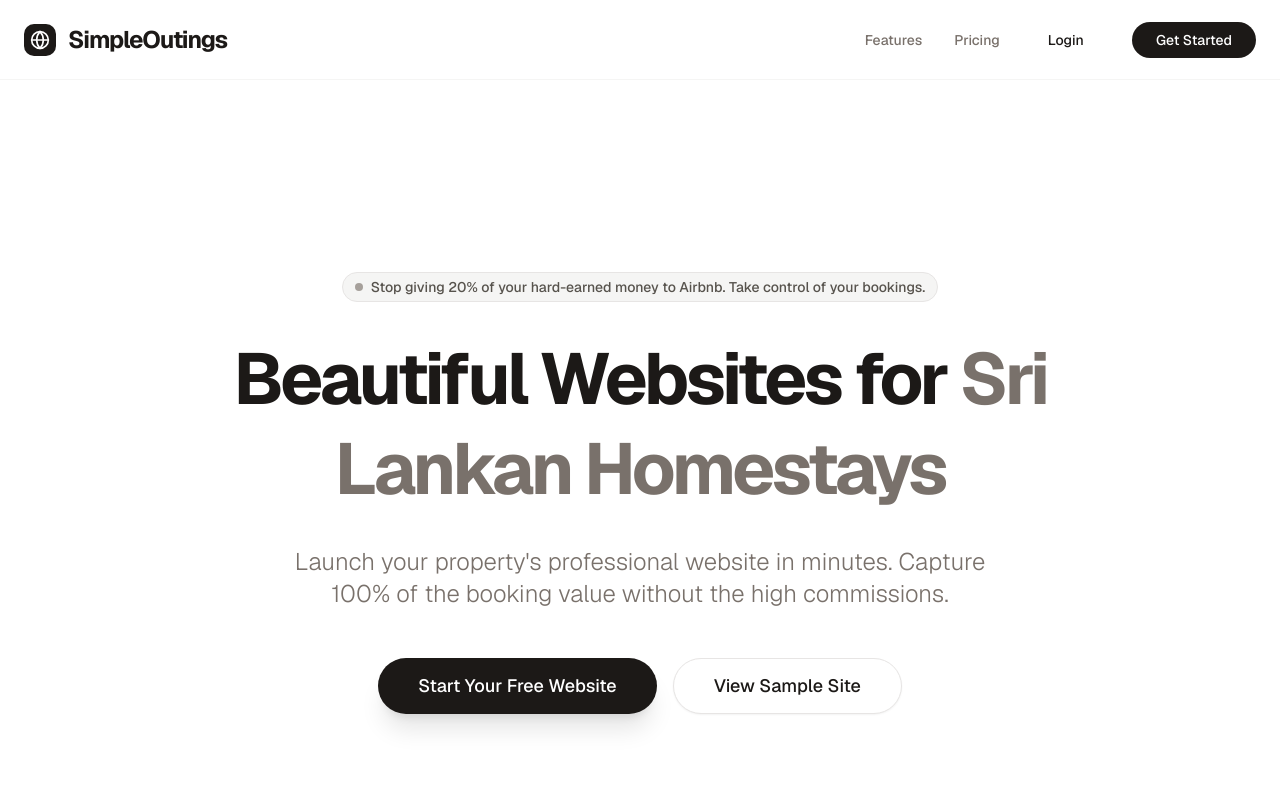
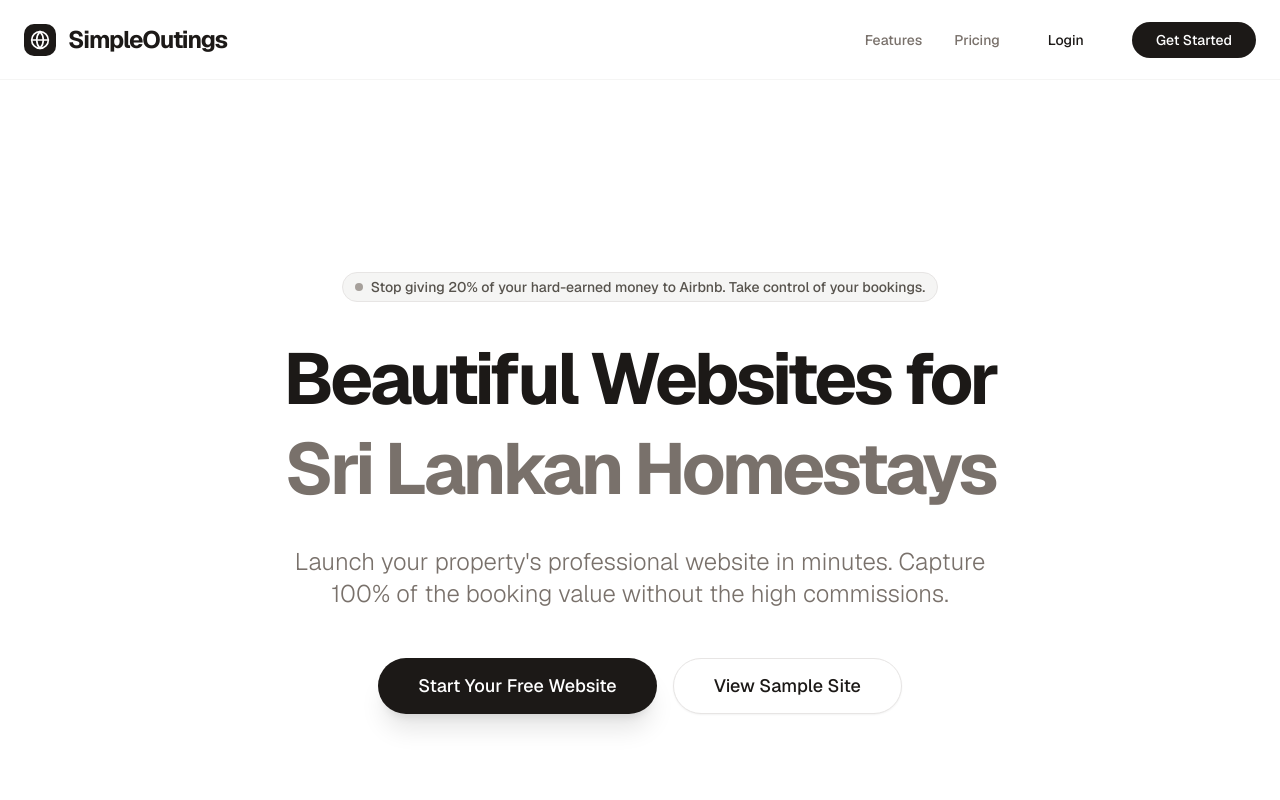
Before and after one commit to D-Direct/simpleoutings, a Next.js app: page / in a window 1280 px wide. Shown: the top 800 px of the page. Built offline with nearby package versions, Linux system fonts and the light colour scheme.

Commit message:
Update landing page heading formatting

```diff
--- a/src/app/page.tsx
+++ b/src/app/page.tsx
@@ -38,7 +38,7 @@ export default function LandingPage() {
               Stop giving 20% of your hard-earned money to Airbnb. Take control of your bookings.
             </div>
             <h1 className="text-4xl font-bold tracking-tighter sm:text-5xl md:text-6xl lg:text-7xl/tight max-w-4xl mx-auto mb-8">
-              Beautiful Websites for <span className="text-stone-500">Sri Lankan Homestays</span>
+              Beautiful Websites for <span className="text-stone-500"><div>Sri Lankan Homestays</div></span>
             </h1>
             <p className="mx-auto max-w-[700px] text-stone-500 md:text-xl lg:text-2xl font-light mb-12">
               Launch your property&apos;s professional website in minutes. Capture 100% of the booking value without the high commissions.
```
